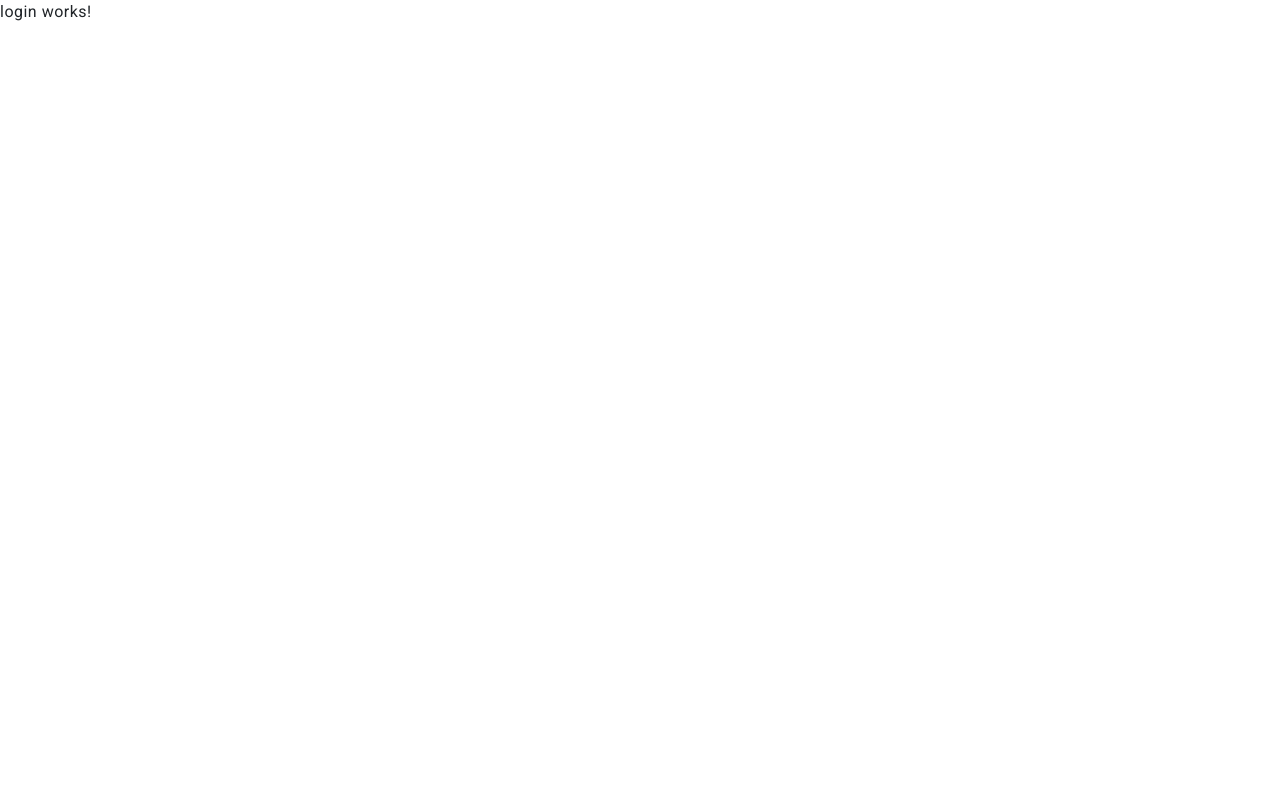
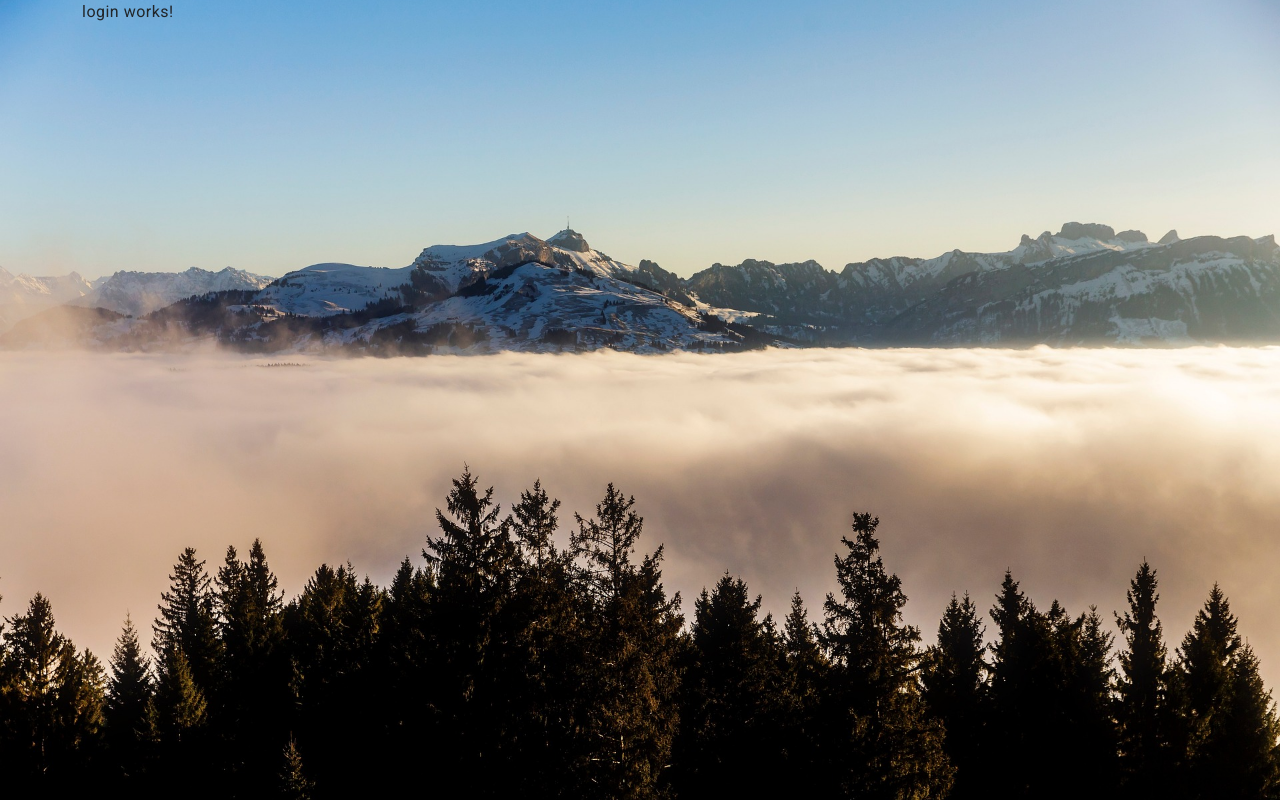
Before and after one commit to JonathanNavarroV/escuela-conduccion-frontend, an Angular app: page /login in a window 1280 px wide. Built offline with nearby package versions, Linux system fonts and the light colour scheme.

Commit message:
feat: Se configuran los assets y se agrega el background del login

```diff
--- a/angular.json
+++ b/angular.json
@@ -22,6 +22,11 @@
 							{
 								"glob": "**/*",
 								"input": "public"
+							},
+							{
+								"glob": "**/*",
+								"input": "src/assets/",
+								"output": "/assets/"
 							}
 						],
 						"styles": [
--- a/src/app/pages/auth/login/login.component.css
+++ b/src/app/pages/auth/login/login.component.css
@@ -0,0 +1,7 @@
+.login-background {
+	background-image: url("/assets/images/background-login.jpg");
+	background-size: cover;
+	background-position: center;
+	width: 100vw;
+	height: 100vh;
+}
--- a/src/app/pages/auth/login/login.component.html
+++ b/src/app/pages/auth/login/login.component.html
@@ -1 +1,5 @@
-<p>login works!</p>
+<div class="login-background">
+	<div class="container">
+		<p>login works!</p>
+	</div>
+</div>
--- a/src/app/pages/auth/login/login.component.ts
+++ b/src/app/pages/auth/login/login.component.ts
@@ -1,9 +1,10 @@
+import { CommonModule } from '@angular/common';
 import { Component } from '@angular/core';
 
 @Component({
 	selector: 'app-login',
 	standalone: true,
-	imports: [],
+	imports: [CommonModule],
 	templateUrl: './login.component.html',
 	styleUrl: './login.component.css',
 })
```
Also changed, not shown: src/assets/images/background-login.jpg (added).
